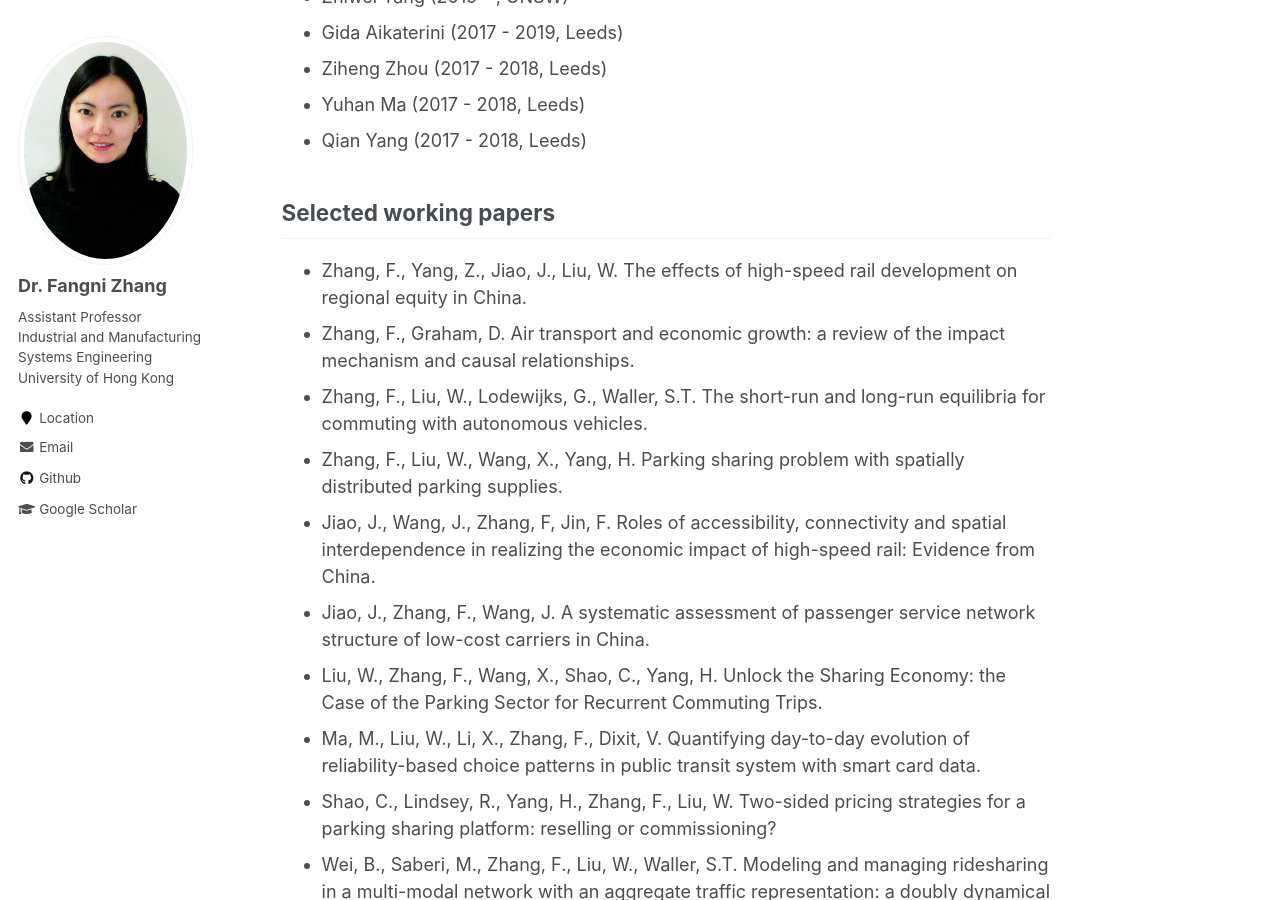
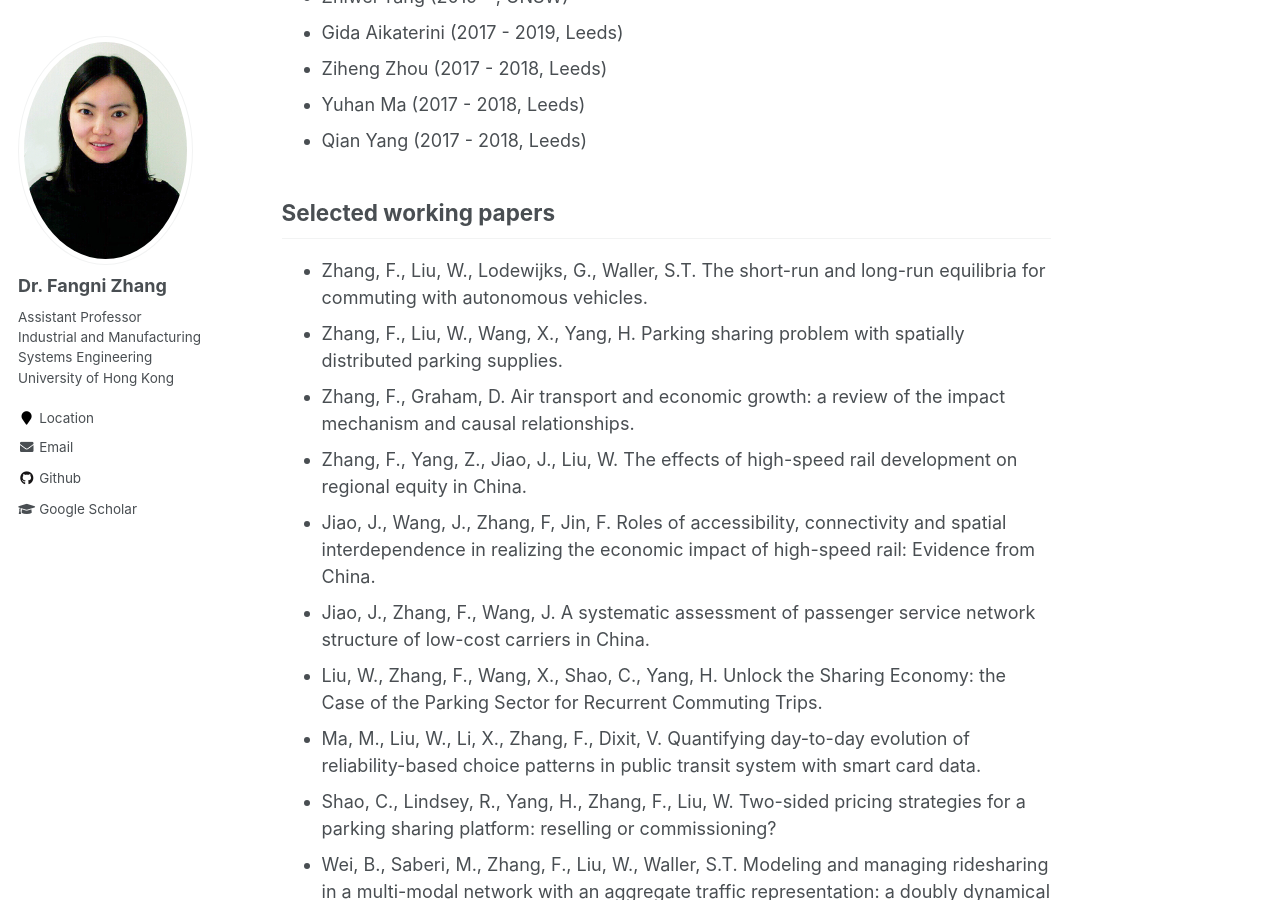
Before and after one commit to fangnizhang/fangnizhang.github.io, a Jekyll site: the page built from _pages/research.md, in a window 1280 px wide and 900 px high, scrolled down 490 px. Built offline with Jekyll 4.4.1, drawn with Linux system fonts in a browser that asks for light colours.

```diff
--- a/_pages/research.md
+++ b/_pages/research.md
@@ -20,10 +20,10 @@ Research students
 
 Selected working papers
 ------------
-* Zhang, F., Yang, Z., Jiao, J., Liu, W. The effects of high-speed rail development on regional equity in China.
-* Zhang, F., Graham, D. Air transport and economic growth: a review of the impact mechanism and causal relationships.
 * Zhang, F., Liu, W., Lodewijks, G., Waller, S.T. The short-run and long-run equilibria for commuting with autonomous vehicles.
 * Zhang, F., Liu, W., Wang, X., Yang, H. Parking sharing problem with spatially distributed parking supplies.
+* Zhang, F., Graham, D. Air transport and economic growth: a review of the impact mechanism and causal relationships.
+* Zhang, F., Yang, Z., Jiao, J., Liu, W. The effects of high-speed rail development on regional equity in China.
 * Jiao, J., Wang, J., Zhang, F, Jin, F. Roles of accessibility, connectivity and spatial interdependence in realizing the economic impact of high-speed rail: Evidence from China.
 * Jiao, J., Zhang, F., Wang, J. A systematic assessment of passenger service network structure of low-cost carriers in China.
 * Liu, W., Zhang, F., Wang, X., Shao, C., Yang, H. Unlock the Sharing Economy: the Case of the Parking Sector for Recurrent Commuting Trips.
```
